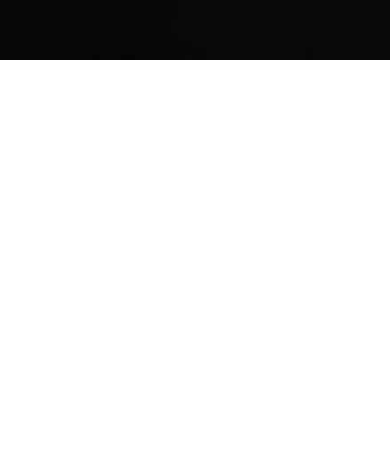
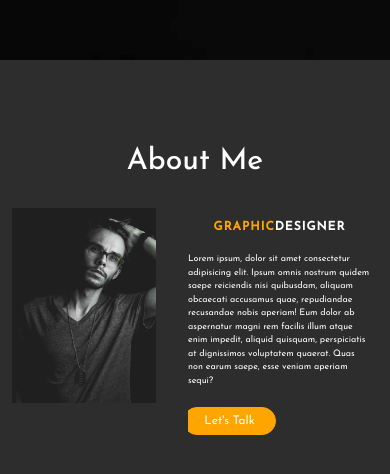
Before and after one commit to theCoderMoazAhmed/testing, a plain HTML site: page Index.html in a window 390 px wide. Shown: the part 784-1258 px from the top of the page. Before the commit the page ends 844 px from the top, so only its background shows below. Drawn offline with nearby package versions, Linux system fonts and the light colour scheme; files that its build step writes are made by us from their sources; a web font is replaced by a local one.

Commit message:
About-page-almost-done

```diff
--- a/Index.html
+++ b/Index.html
@@ -19,7 +19,7 @@
 <body>
     <div class="container-fluid">
         <div class="container">
-            <nav class="navbar navbar-expand-lg navbar-dark">
+            <nav class="navbar navbar-expand-lg ">
                 <a class="navbar-brand fw-med
                 ium fs-4 col-2">Portfo<span class="nav-span">lio</span></a>
                 <button class="navbar-toggler" type="button" data-toggle="collapse"
@@ -45,20 +45,42 @@
             <div class="main-content">
                 <div class="text">
                     <p>Hello,My Name is</p>
-                    <h1 class="fw-bolder">HISHAM  <span>HUSSAIN</span></h1>
+                    <h1 class="fw-bolder">HISHAM <span>HUSSAIN</span></h1>
                     <h5>I'm A GFX DESIGNER</h5>
                 </div>
                 <!-- <div class="Search-bar"> -->
-                    <input type="search" placeholder="Type Your Search" class="srch btn btn-light fw">
-                    <button class="btn btn-dark">Search</button>
-                </div>
+                <input type="search" placeholder="Type Your Search" class="srch btn btn-light fw">
+                <button class="main-srch-btn btn btn-dark">Search</button>
             </div>
         </div>
     </div>
+    </div>
     <!---------------------------------------Main-Content-End------------------------------------------------------>
-    <!-- <div class="container-fluid"> -->
+    <div class="container-1">
         <div class="container">
+            <div class="container-2">
+            <div class="content">
+                <h1>About Me</h1>
+            </div>
+            <div class="content-box ">
+                <div class="about-image">
+                    <img src="imgs/main-img.png" alt="">
+                </div>
+                <div class="content-section col-6">
+                    <h1>About Me</h1>
+                    <p class="second-heading fw-bolder"><span>GRAPHIC</span> DESIGNER</p>
 
+                    <p class="txt fw-lighter">Lorem ipsum, dolor sit amet consectetur adipisicing elit.
+                        Ipsum omnis nostrum quidem saepe reiciendis nisi quibusdam,
+                        aliquam obcaecati accusamus quae, repudiandae recusandae
+                        nobis aperiam! Eum dolor ab aspernatur magni rem facilis
+                        illum atque enim impedit, aliquid quisquam, perspiciatis at
+                        dignissimos voluptatem quaerat. Quas non earum saepe,
+                        esse veniam aperiam sequi?</p>
+                    <button class="about-btn btn btn-light">Let's Talk</button>
+                        </div>
+                </div>
+            </div>
         </div>
     </div>
 </body>
--- a/responive/index.css
+++ b/responive/index.css
@@ -1,36 +1,93 @@
-@media(max-width:992px)
-{
+@media(max-width:992px) {
     .nav-btn {
         display: none;
     }
+
     .navbar-collapse {
 
         background-color: #88858545;
         margin-right: auto;
     }
+
+    .txt {
+        font-size: 13px;
+    }
 }
-@media(max-width:440px){
-    input.srch.btn{
+
+@media(max-width:785px) {
+    .container-2{
+        margin-top: 4rem;
+    }
+    .content {
+        display: block;
+    }
+
+    .content-box {
+        margin-top: 0;
+        margin-left: 0;
+
+    }
+    .content h1 {
+        color: #ffffff;
+        font-size: 30px;
+    }
+    .content-section h1 {
+        display: none;
+    }
+
+    .content-section {
+        margin-left: 11rem;
+        color: white;
+        margin-top: 0;
+    }
+
+    .content-section .txt {
+        font-size: 9px;
+    }
+
+    .second-heading {
+        font-size: 12px;
+        display: flex;
+        justify-content: center;
+    }
+
+    img {
+        width: 9rem;
+    }
+    .about-btn{
+        margin-left: 5rem;
+        font-size: 9px;
+        border-radius: 60px;
+        padding: 3px 9px;
+    }
+
+}
+
+@media(max-width:440px) {
+    input.srch.btn {
         padding-right: 4rem;
         font-size: 12px;
     }
+
     button.btn {
         border-radius: 60px;
-        position:relative;
+        position: relative;
         right: 5.3rem;
         padding: 4px 20px;
         font-size: 12px;
     }
 
 }
-@media(max-width:333px){
-    input.srch.btn{
+
+@media(max-width:333px) {
+    input.srch.btn {
         padding-right: 0rem;
         font-size: 9px;
     }
+
     button.btn {
         border-radius: 60px;
-        position:static;
+        position: static;
         padding: 5px 6px;
         font-size: 10px;
     }
--- a/styling-css/index.css
+++ b/styling-css/index.css
@@ -5,6 +5,7 @@
     padding: 0;
     box-sizing: border-box;
     font-family: 'Josefin Sans', sans-serif;
+    overflow-x: hidden;
 }
 .container-fluid{
     background:url(/imgs/background.jpg);
@@ -74,7 +75,7 @@ p{
 .btn,input{
     margin-top: 1rem;
 }
-button.btn {
+.main-srch-btn {
     border-radius: 60px;
     position:relative;
     right: 6rem;
@@ -82,7 +83,7 @@ button.btn {
     background-color: orange;
     border-color: orange;
 }
-button.btn:hover{
+.main-srch-btn:hover{
     background-color: orange;
     border-color: orange;
     box-shadow: 0 0 20px  orange;
@@ -102,3 +103,61 @@ input.srch.btn:focus{
     box-shadow: 0 0 10px  orange;
 }
 /* ---------------------------------------Main-Content-End----------------------------------------------- */
+
+.container-1{
+    min-height: 100vh;
+    width:100%;
+    overflow-x: hidden;
+    background-color: rgb(46, 45, 45);
+}
+.content{
+    display: flex;
+    justify-content: center;
+    align-items: center;
+    flex-direction: column;
+    text-align: center;
+    margin: 20px auto;
+}
+.content h1{
+    color: #ffffff;
+    font-size: 50px;
+}
+.content{
+    display: none;
+}
+.content-box{
+   margin-top: 5rem;
+   margin-left:4rem;
+}
+.content-section{
+margin-left: 19rem;
+color:white;
+margin-top: 2rem;
+}
+.about-image{
+    float: left;
+}
+img{
+    width: 16rem;
+}
+.second-heading{
+    margin-top: 10px;
+    font-size: 14px;
+    letter-spacing: 1px;
+}
+.txt{
+    margin-top: 1rem;
+    font-size: 15px;
+}
+.about-btn{
+    border-radius: 60px;
+    padding: 4px 15px;
+    color: white;
+    background-color: orange;
+    border-color: orange;
+}
+.about-btn:hover{
+    border-color: orange;
+    background-color: rgb(46, 45, 45);
+    color: rgb(255, 255, 255);
+}
```
